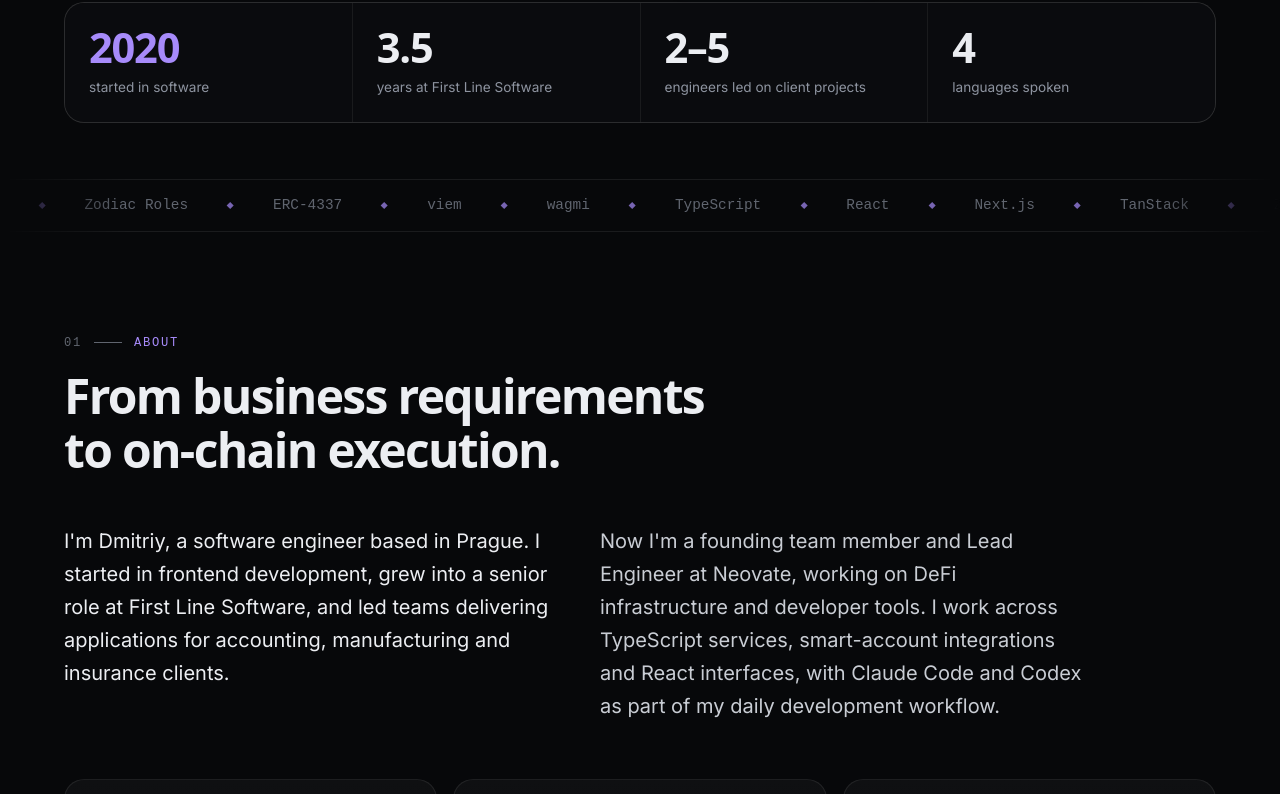
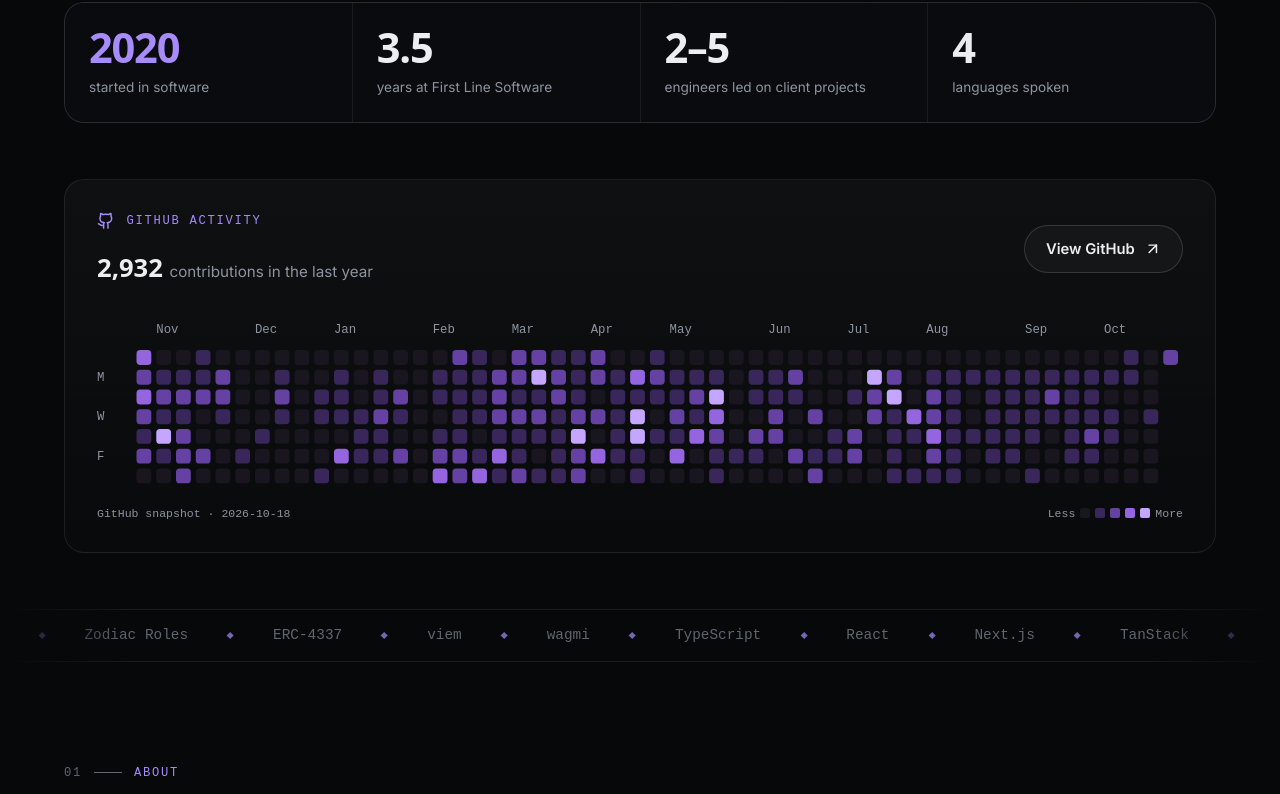
Before and after one commit to SannikovMatt/SannikovMatt.github.io, a website built with Vite: page index.html in a window 1280 px wide. Shown: the part 727-1521 px from the top of the page. Built offline with nearby package versions, Linux system fonts and the light colour scheme; a web font is replaced by a local one.

Commit message:
Move GitHub activity below hero

```diff
--- a/src/main.ts
+++ b/src/main.ts
@@ -316,7 +316,7 @@ function footer(t: Dict) {
 }
 
 const screen = (t: Dict, lang: Lang) =>
-  nav(t, lang) + `<main>${hero(t)}${marquee()}${about(t)}${experience(t, lang)}${projectsSection(t)}${githubSection()}${stackSection(t)}${background(t)}${contact(t)}</main>` + footer(t)
+  nav(t, lang) + `<main>${hero(t)}${githubSection()}${marquee()}${about(t)}${experience(t, lang)}${projectsSection(t)}${stackSection(t)}${background(t)}${contact(t)}</main>` + footer(t)
 
 /* ---------- print ---------- */
 
--- a/src/style.css
+++ b/src/style.css
@@ -423,7 +423,7 @@ html.print-preview #print-cv { display: block; width: 210mm; min-height: 297mm;
 }
 
 /* GitHub calendar: static data, no runtime requests or animation. */
-.github-section { padding-bottom: 1rem; }
+.github-section { padding-bottom: 3.5rem; }
 .github-card { padding: clamp(1.25rem, 3vw, 2rem); }
 .github-heading { display: flex; justify-content: space-between; align-items: center; gap: 1.5rem; flex-wrap: wrap; }
 .github-heading h2 { margin-top: .9rem; font: 600 1.6rem/1.4 var(--font-display); }
```
Also changed, not shown: src/github-activity.json (+1 -1 lines).
